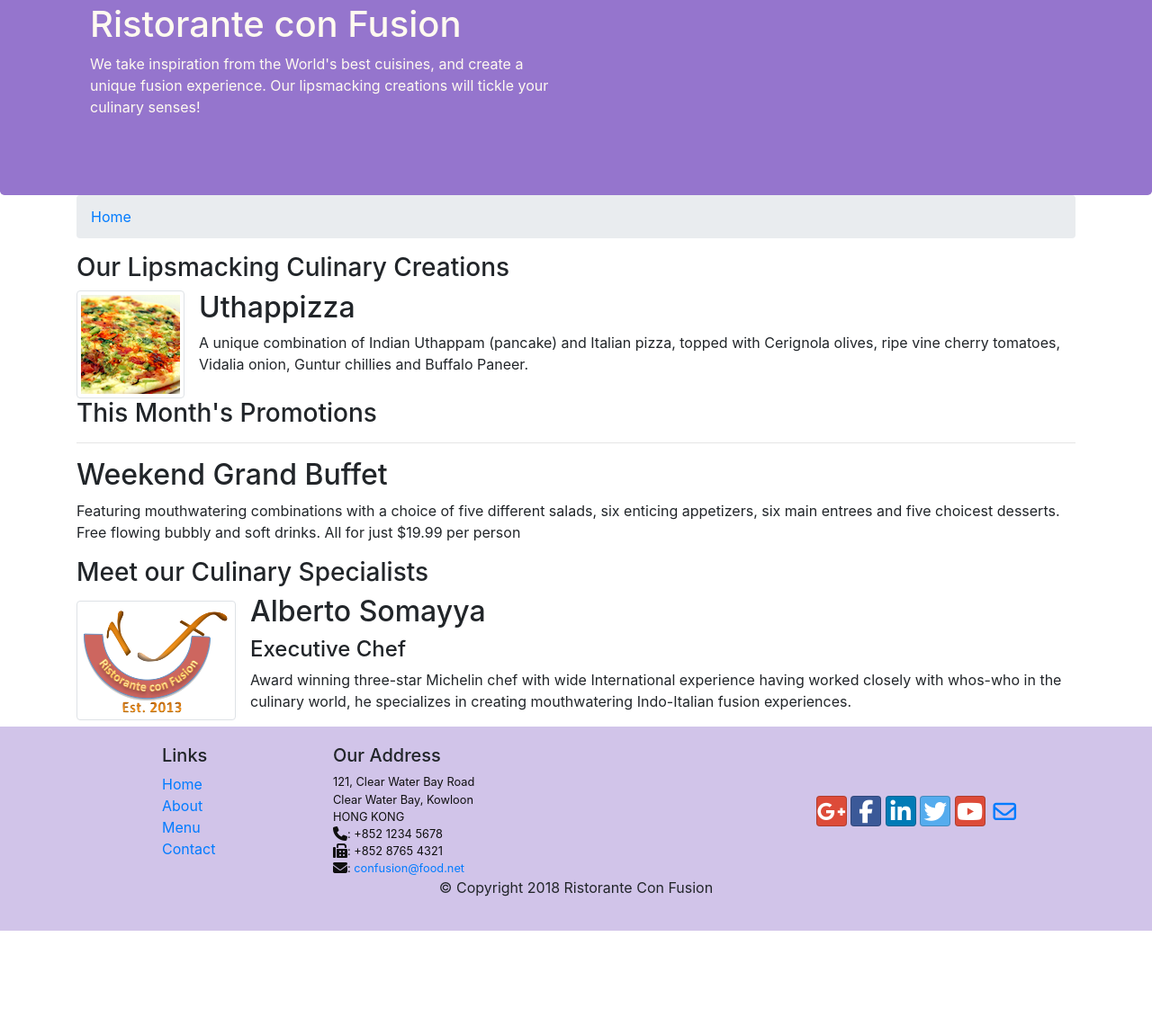
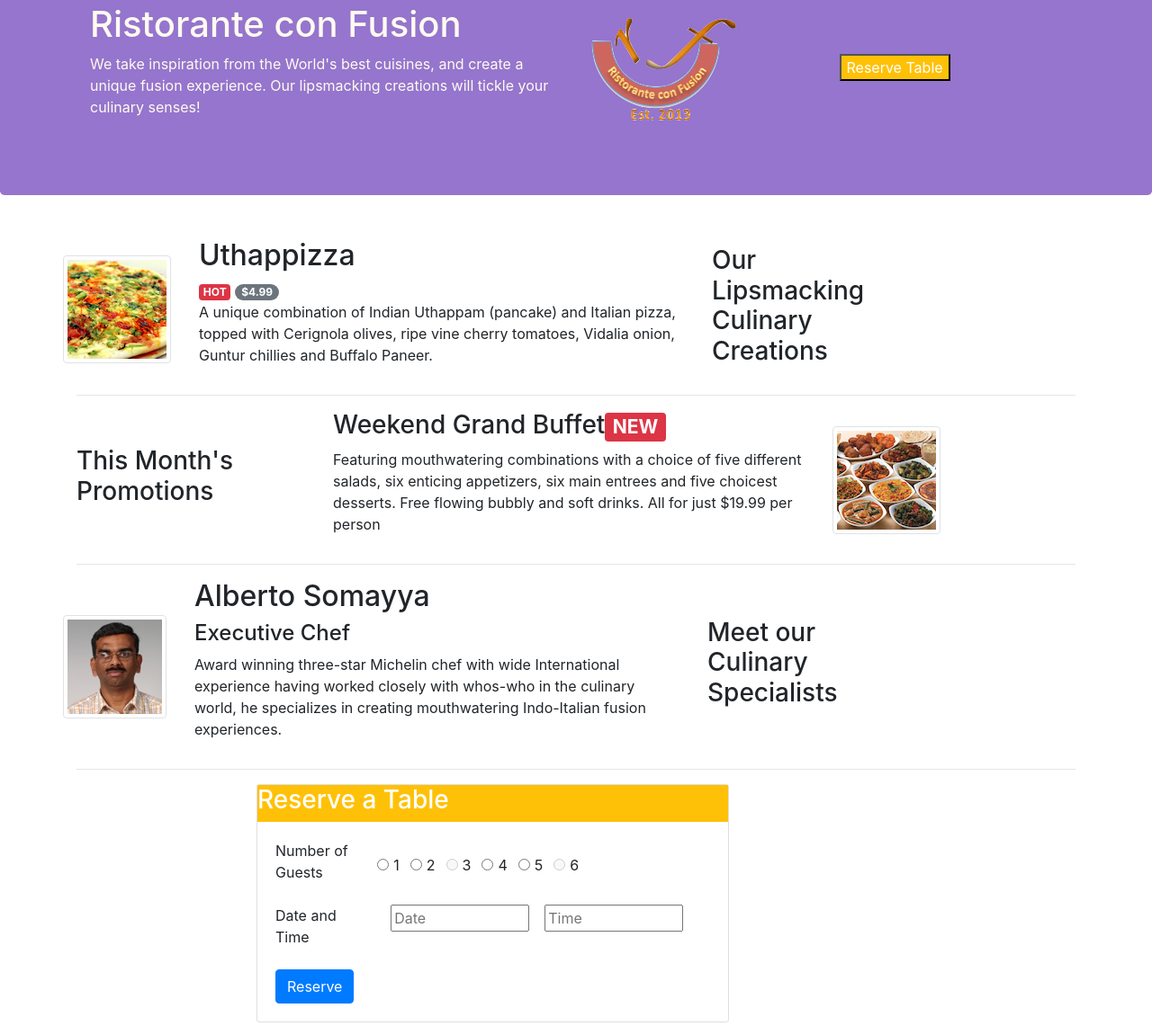
Before and after one commit to MuhammadZain795/Coursera-Full-Stack, a website: page index.html in a window 1280 px wide. Shown: the part 117-1258 px from the top of the page at 90% size. Before the commit the page ends 1152 px from the top, so only its background shows below. Drawn offline with nearby package versions, Linux system fonts and the light colour scheme.

Commit message:
assignment 2

```diff
--- a/index.html
+++ b/index.html
@@ -42,58 +42,53 @@
                     <h1>Ristorante con Fusion</h1>
                     <p>We take inspiration from the World's best cuisines, and create a unique fusion experience. Our lipsmacking creations will tickle your culinary senses!</p>
                 </div>
-                <div class="col-12 col-sm">
+                <div class="col-12 col-sm-3 align-self-center">
+                    <img src="img/logo.png" class="img-fluid">
+                </div>
+                <div class="col-12 col-sm-3 align-self-center">
+                    <button class="bg-warning text-white" type="submit" onClick="document.getElementById('#crd').scrollIntoView();">
+                        Reserve Table</button>
                 </div>
             </div>
         </div>
     </header>
-
+    <br><br>
     <div class="container">
-        <div>
-            <ol class="col-12 breadcrumb">
-                <li class="breadcrumb-item"><a href="./index.html">Home</a></li>
-            </ol>
+        <div class="row">
+            <div class="d-flex mr-3 img-thumbnail align-self-center">
+                <img src="img/uthappizza.png">
             </div>
-
-        <div>
-            <div>
-                <h3>Our Lipsmacking Culinary Creations</h3>
-            </div>
-            <div class="media">
-                <img class="d-flex mr-3 img-thumbnail align-self-center"
-                        src="img/uthappizza.png" alt="Uthappizza">
-                <div class="media-body">
+            <div class="col-8 col-sm-6">
                 <h2 class="mt-0">Uthappizza</h2>
+                            <span class="badge badge-danger">HOT</span>
+                            <span class="badge badge-pill badge-secondary">$4.99</span>
                             <p class="d-none d-sm-block">A unique combination of Indian Uthappam (pancake) and
                                 Italian pizza, topped with Cerignola olives, ripe vine
                                 cherry tomatoes, Vidalia onion, Guntur chillies and
                                 Buffalo Paneer.</p>
             </div>
+            <div class="col-8 col-sm-2 align-self-center">
+                <h3 >Our Lipsmacking Culinary Creations</h3>
             </div>
-
-
+        </div><hr>
+        <div>
+            <div class="row">
+                <div class="col-8 col-sm-3 align-self-center">
+                    <h3>This Month's Promotions</h3>
                 </div>
-
-
-        <div>
-            <div>
-                <div>
-                    <h3>This Month's Promotions</h3><hr>
+                <div class="col-8 col-sm-6 align-content-center">
+                    <h3>Weekend Grand Buffet<span class="badge badge-danger inline">NEW</span></h3>
+                    <p class="d-none d-sm-block">Featuring mouthwatering combinations with a choice of five different salads, six enticing appetizers, six main entrees and five choicest desserts. Free flowing bubbly and soft drinks. All for just $19.99 per person </p>
                 </div>
-                <div>
-                    <h2>Weekend Grand Buffet</h2>
-                    <p>Featuring mouthwatering combinations with a choice of five different salads, six enticing appetizers, six main entrees and five choicest desserts. Free flowing bubbly and soft drinks. All for just $19.99 per person </p>
+                <div class="d-flex mr-3 img-thumbnail align-self-center">
+                    <img src="img/buffet.png">
                 </div>
             </div>
-
-            <div>
-                <div>
-                    <h3>Meet our Culinary Specialists</h3>
-                </div>
-                <div class="media">
+            <hr>
+            <div class="row">
                 <img class="d-flex mr-3 img-thumbnail align-self-center"
-                            src="img/logo.png" alt="Alberto Somayya">
-                    <div class="media-body">
+                            src="img/alberto.png" alt="Alberto Somayya">
+                <div class="col-8 col-sm-6">
                     <h2 class="mt-0">Alberto Somayya</h2>
                         <h4>Executive Chef</h4>
                         <p class="d-none d-sm-block">Award winning three-star Michelin chef with wide
@@ -102,12 +97,76 @@
                             creating mouthwatering Indo-Italian fusion experiences.
                             </p>
                 </div>
+                <div class="col-8 col-sm-2 align-self-center">
+                    <h3 >Meet our Culinary Specialists</h3>
                 </div>
-
+            </div>
+            <hr>
+       </div>
+       <div id="#crd" class="justify-content-center offset-2 col-10 col-sm-6">
+        <div class="card">
+            <div class="bg-warning text-white">
+                <h3>Reserve a Table</h3>
+            </div>
+            <div class="card-body">
+                <form>
+                    <div class="form-group">
+                        <div class="row">
+                            <div class="col-12 col-sm-3">
+                                <label for="noOfGuests">Number of Guests</label>
+                            </div>
+                            <div class="form-check-inline">
+                                <label class="form-check-label">
+                                  <input type="radio" class="form-check-input" name="1">1
+                                </label>
+                              </div>
+                              <div class="form-check-inline">
+                                <label class="form-check-label">
+                                  <input type="radio" class="form-check-input" name="2">2
+                                </label>
+                              </div>
+                              <div class="form-check-inline">
+                                <label class="form-check-label">
+                                  <input type="radio" class="form-check-input" name="3" disabled>3
+                                </label>
+                              </div>
+                              <div class="form-check-inline">
+                                <label class="form-check-label">
+                                  <input type="radio" class="form-check-input" name="4">4
+                                </label>
+                              </div>
+                              <div class="form-check-inline">
+                                <label class="form-check-label">
+                                  <input type="radio" class="form-check-input" name="5">5
+                                </label>
+                              </div>
+                              <div class="form-check-inline disabled">
+                                <label class="form-check-label">
+                                  <input type="radio" class="form-check-input" name="6" disabled>6
+                                </label>
+                              </div>
+                        </div>
+                    </div>
+                    <div class="form-group">
+                        <div class="row">
+                            <div class="col-12 col-sm-3">
+                                <label>Date and Time</label>
+                            </div>
+                            <div class="col-12 col-sm-4">
+                                <input type="text" maxlength="10" size="10" placeholder="Date"/>
+                            </div>
+                            <div class="col-12 col-sm-4">
+                                <input type="text" maxlength="10" size="10" placeholder="Time"/>
+                            </div>
+                        </div>
+                    </div>
+                  </form>
+                  <button type="submit" class="btn btn-primary">Reserve</button>
+            </div>
        </div>
       </div>
 
-    </div>
+    </div><br>
 
     <footer class="footer">
         <div class="container">
```
Also changed, not shown: contacts.html (+2 -1 lines), img/alberto.png (added), img/buffet.png (added). Lines whose indentation alone changed are shown as unchanged.
